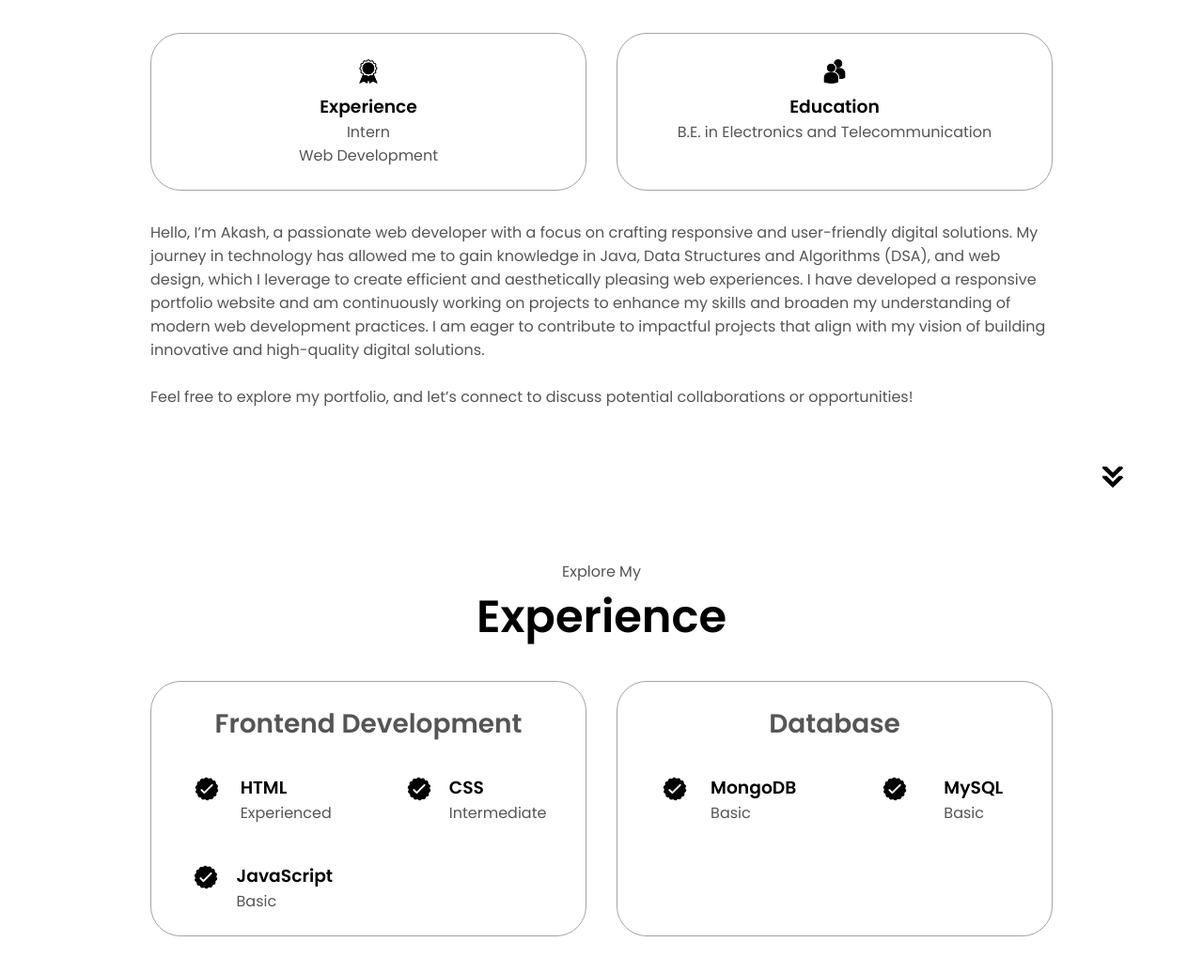
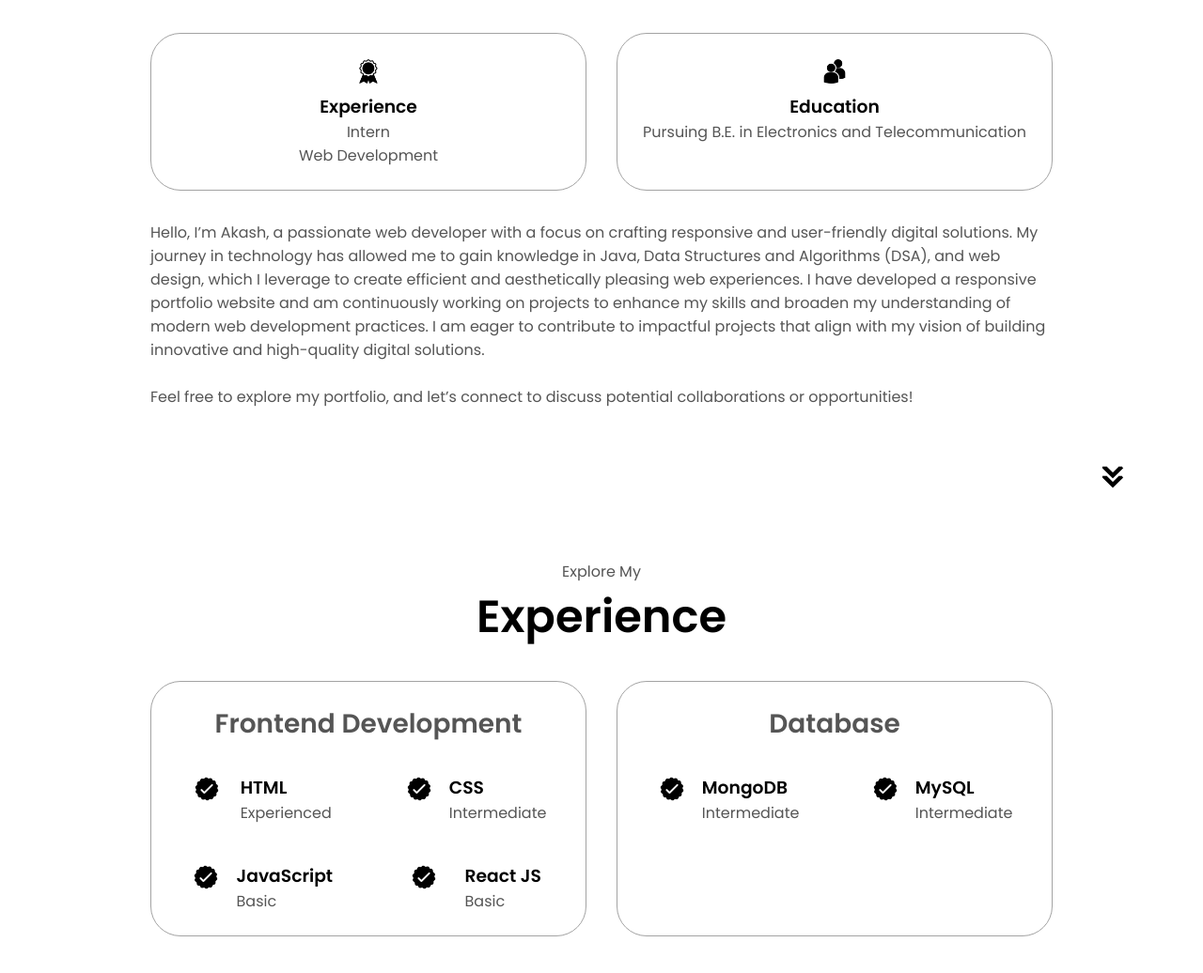
Before and after one commit to akashmasane23/Portfolio, a plain HTML site: page index.html in a window 1280 px wide. Shown: the part 1100-2136 px from the top of the page at 94% size. Drawn offline with Linux system fonts and the light colour scheme.

Commit message:
First Commit

```diff
--- a/index.html
+++ b/index.html
@@ -77,7 +77,7 @@
           <div class="details-container">
             <img src="./assets/education.png" alt="Education icon" class="icon" />
             <h3>Education</h3>
-            <p>B.E. in Electronics and Telecommunication</p>
+            <p>Pursuing B.E. in Electronics and Telecommunication</p>
           </div>
         </div>
         <div class="text-container">
@@ -127,11 +127,11 @@
               </div>
             </article>
             <article>
-              <!-- <img src="./assets/checkmark.png" alt="Experience icon" class="icon" />
+              <img src="./assets/checkmark.png" alt="Experience icon" class="icon" />
               <div>
                 <h3>React JS</h3>
                 <p>Basic</p>
-              </div> -->
+              </div>
             </article>
           </div>
         </div>
@@ -142,14 +142,14 @@
               <img src="./assets/checkmark.png" alt="Experience icon" class="icon" />
               <div>
                 <h3>MongoDB</h3>
-                <p>Basic</p>
+                <p>Intermediate</p>
               </div>
             </article>
             <article>
               <img src="./assets/checkmark.png" alt="Experience icon" class="icon" />
               <div>
                 <h3>MySQL</h3>
-                <p>Basic</p>
+                <p>Intermediate</p>
               </div>
             </article>
           </div>
```
